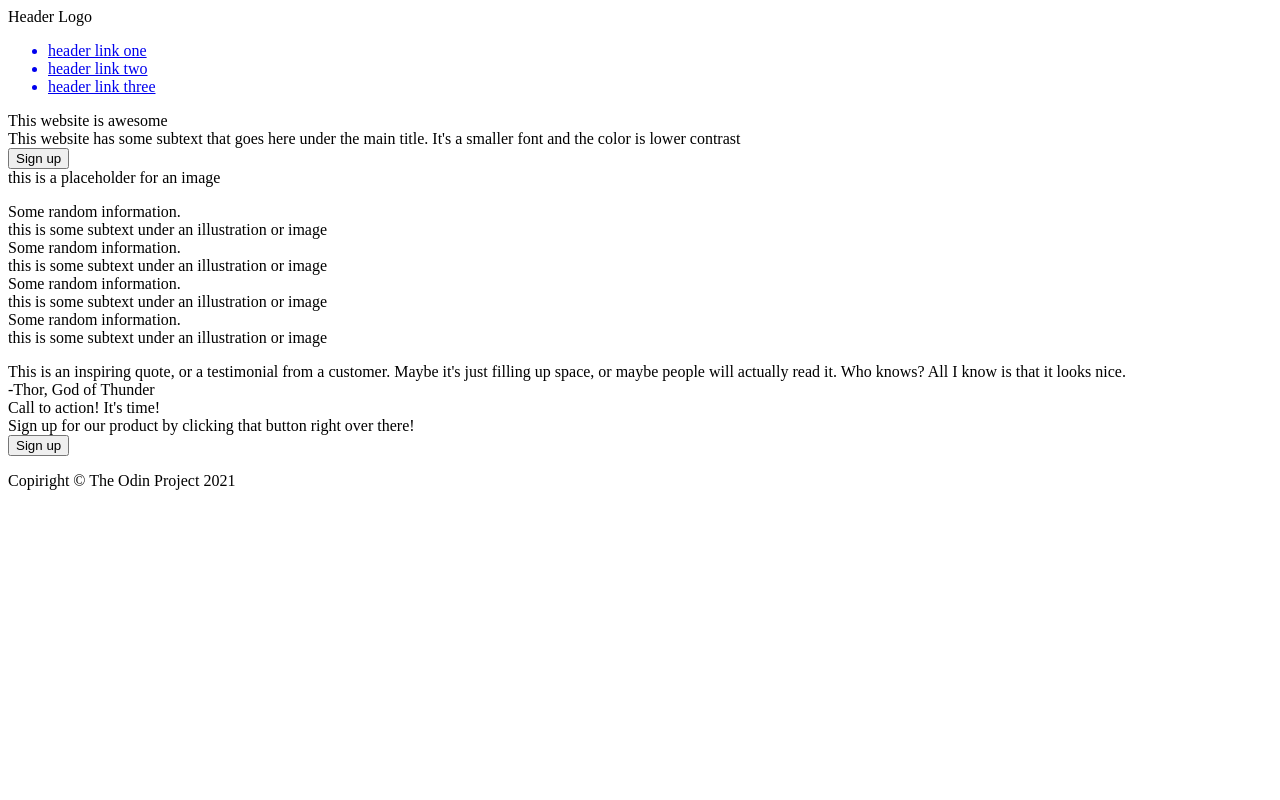
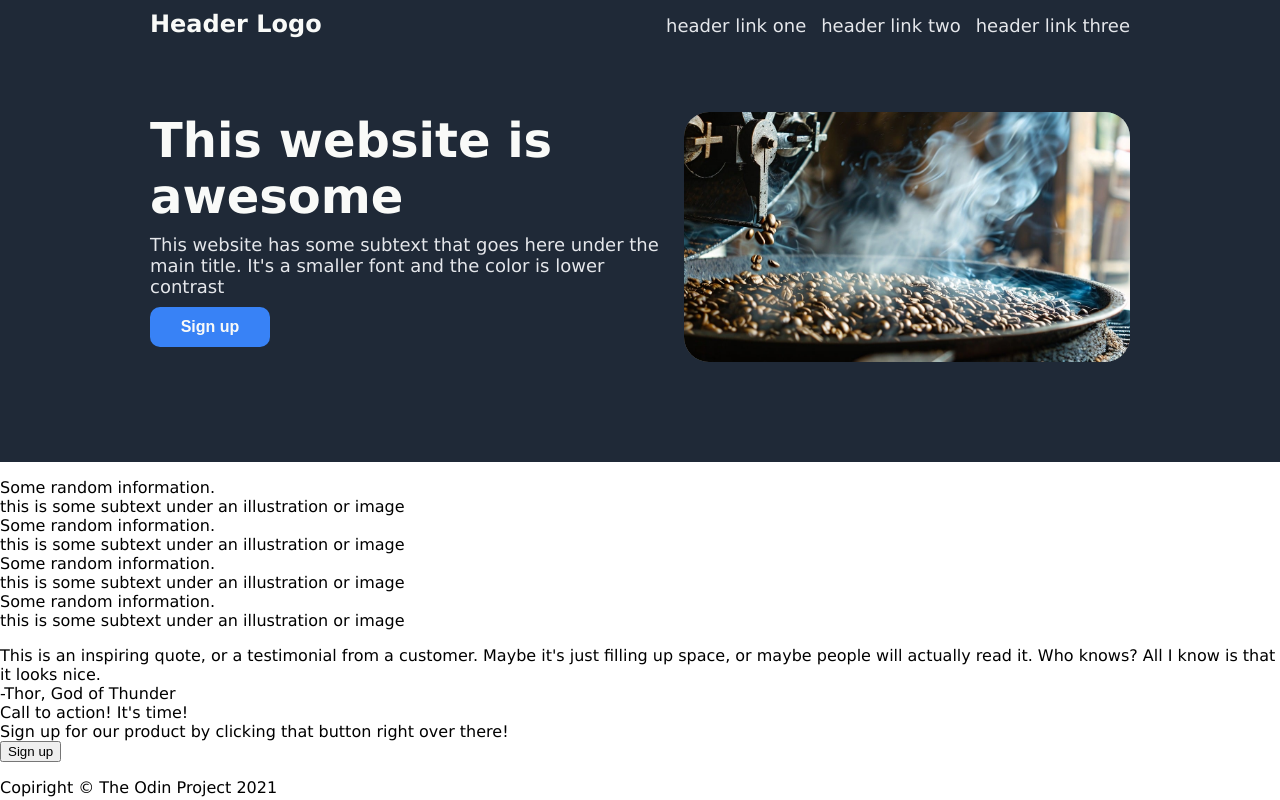
Before and after one commit to mdsnz/odin-landing-page, a plain HTML site: page index.html in a window 1280 px wide. Drawn offline with Linux system fonts and the light colour scheme.

Commit message:
Adding styling to the hero section

```diff
--- a/index.html
+++ b/index.html
@@ -4,6 +4,7 @@
     <meta charset="UTF-8">
     <meta name="viewport" content="width=device-width, initial-scale=1.0">
     <title>My landing page</title>
+    <link rel="stylesheet" href="style.css">
 </head>
 <body>
     <div class="header">
@@ -17,10 +18,12 @@
         </div>
 
         <div class="hero">
+            <div class="hero-info">
             <div class="heading">This website is awesome</div>
             <div class="subheading">This website has some subtext that goes here under the main title. It's a smaller font and the color is lower contrast</div>
             <button class="first-signup">Sign up</button>
-            <div class="image-placeholder">this is a placeholder for an image</div>
+            </div>
+            <img class="image-placeholder" src="/images/coffee.jpg" alt="coffee grains">
         </div>
     </div>
 
--- /dev/null
+++ b/style.css
@@ -0,0 +1,72 @@
+body {
+    margin: 0;
+    min-height: 100vh;
+    font-family: Verdana, Geneva, Tahoma, sans-serif;
+}
+
+.header {
+    background-color: #1F2937;
+    padding: 10px 150px 100px 150px;
+}
+
+.nav {
+    display: flex;
+    align-items: baseline;
+}
+
+.logo {
+    font-size: 24px;
+    color: #F9FAF8;
+    font-weight: 700;
+}
+
+a:hover, a:link, a:visited, a:active, .subheading {
+    text-decoration: none;
+    color: #E5E7EB;
+    font-size: 18px;
+}
+
+ul {
+    padding-left: 0;
+    display: flex;
+    gap: 15px;
+    margin-left: auto;
+    margin-top: 0;
+
+}
+
+li {
+    list-style: none;
+}
+
+.hero {
+    margin-top: 60px;
+    display: flex;
+    justify-content: space-evenly;
+}
+
+.heading {
+    font-size: 48px;
+    font-weight: bolder;
+    color: #F9FAF8;
+    margin-bottom: 10px;
+}
+
+.first-signup {
+    border-radius: 10px;
+    width: 120px;
+    height: 40px;
+    background-color: #3882f6;
+    border: none;
+    font-size: 16px;
+    color: #F9FAF8;
+    font-weight: bold;
+    margin-top: 10px;
+}
+
+.image-placeholder {
+    width: 850px;
+    height: 250px;
+    background-color: gray;
+    border-radius: 25px;
+}
```
Also changed, not shown: images/coffee.jpg (added), 2 other files.
